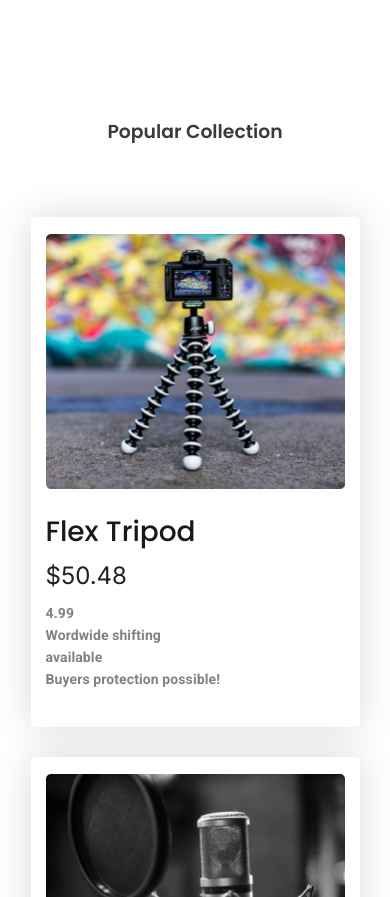
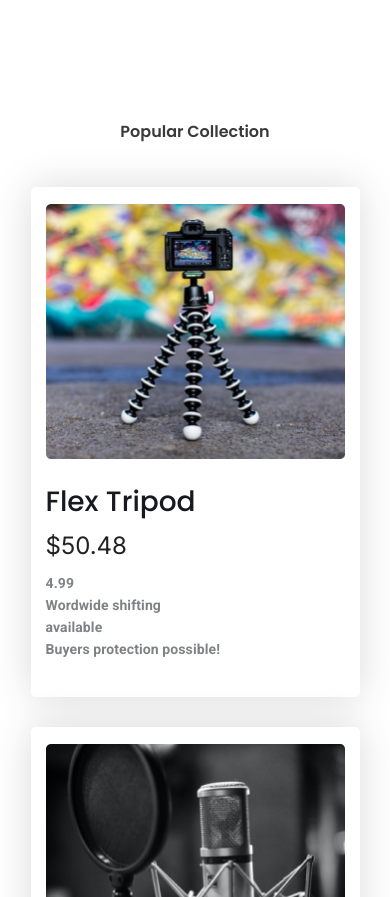
Before and after one commit to RifaOrin/Influencer-gear, a plain HTML site: page index.html in a window 390 px wide. Shown: the part 887-1784 px from the top of the page. Drawn offline with Linux system fonts and the light colour scheme.

Commit message:
Popular collection title edited

```diff
--- a/styles/influencer.css
+++ b/styles/influencer.css
@@ -136,7 +136,7 @@ main > section {
 .popular-title {
   text-align: center;
   font-weight: 600;
-  font-size: 1.175rem;
+  font-size: 1.75rem;
   color: var(--primary-color);
   line-height: 4.375rem;
   margin-bottom: 50px;
@@ -282,6 +282,10 @@ main > section {
     max-width: 329px;
     margin: 0 auto;
   }
+  .popular-title {
+    font-size: 1rem;
+    margin-bottom: 20px;
+  }
   .card-section {
     grid-template-columns: repeat(1, 1fr);
     justify-content: center;
```
